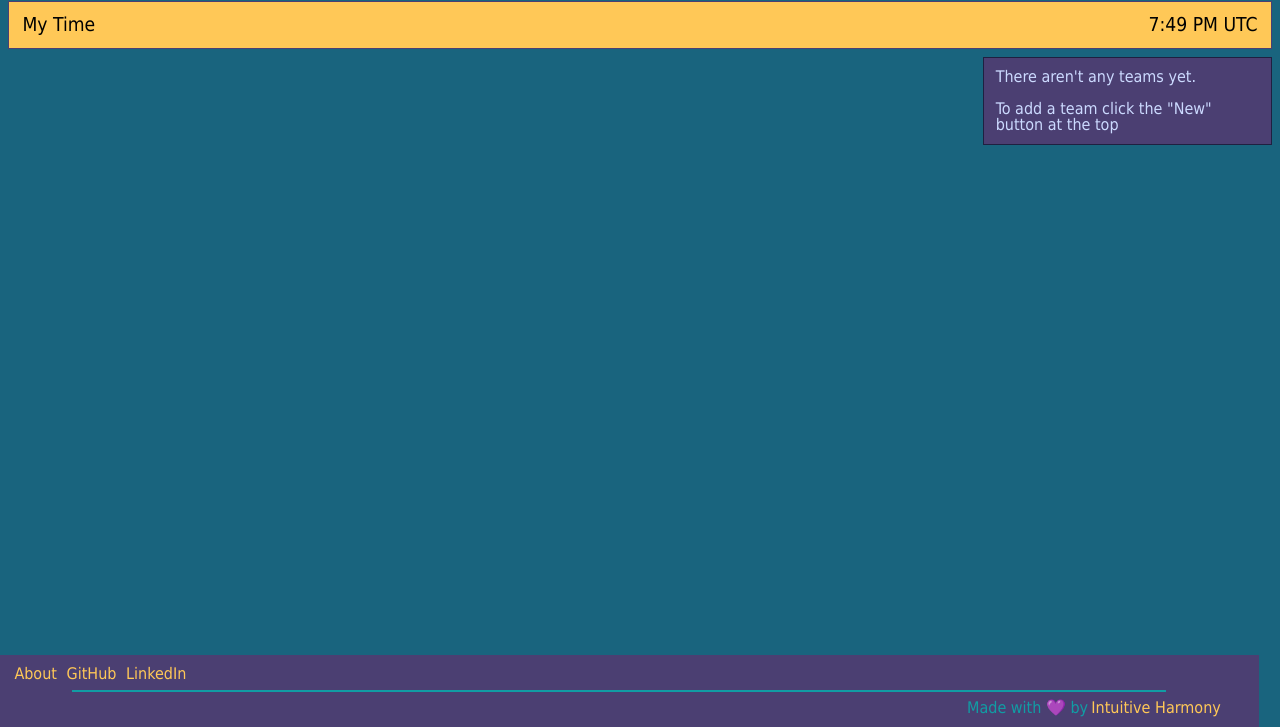
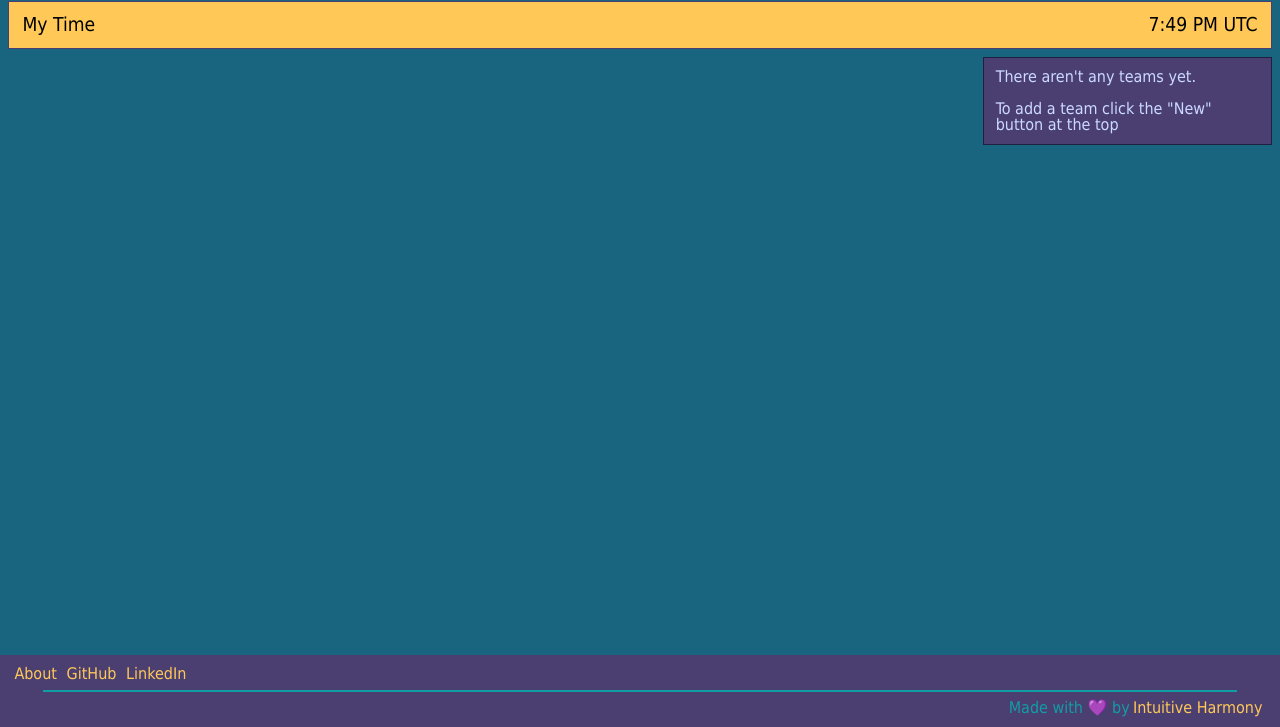
Before and after one commit to IntuitiveHarmony/teamTime, a website: page index.html in a window 1280 px wide. Shown: the part 73-800 px from the top of the page. Drawn offline with nearby package versions, Linux system fonts and the light colour scheme; no server answers.

Commit message:
footer width

```diff
--- a/public/style.css
+++ b/public/style.css
@@ -205,13 +205,12 @@ button {
 }
 .footer {
   position: fixed;
-  width: 95vw;
+  max-width: 100%;
   display: flex;
   flex-direction: column;
   /* justify-content: flex-end; */
   align-items: center;
   padding: .7em;
-  padding-right: 2em;
   background-color: var(--secondary-dark);
   color: var(--light-accent);
 }
@@ -242,7 +241,7 @@ button {
 .line-break {
   background-color: var(--light-accent);
   height: .1em;
-  width: 90%;
+  width: 95%;
   margin-top: .5em;
   margin-bottom: .5em;
 }
```
